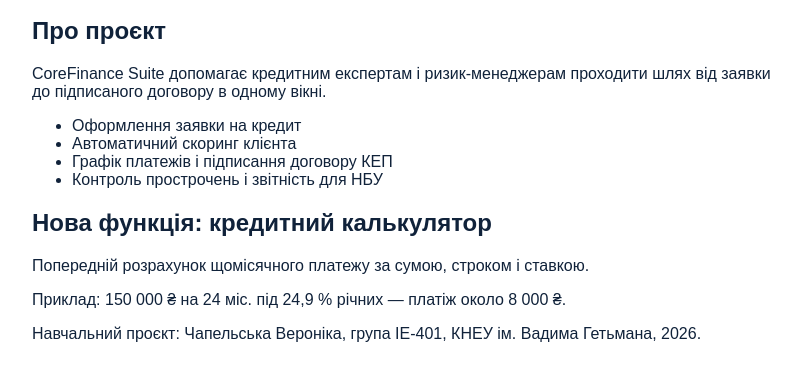
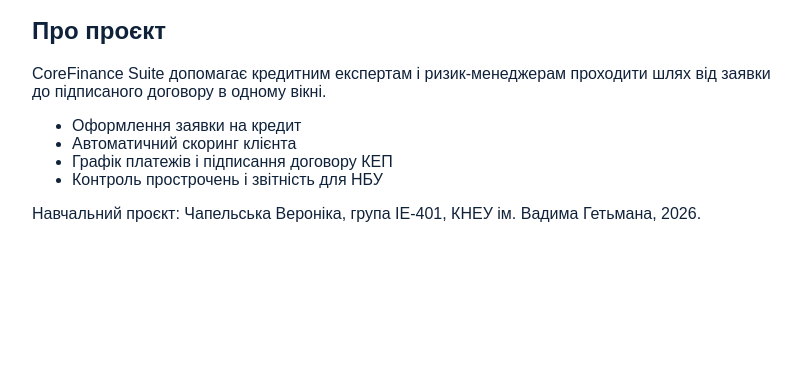
Before and after one commit to veronikachapelska/corefinance-git-web, a plain HTML site: page index.html in a window 1280 px wide. Shown: the part 119-500 px from the top of the page, without its empty margins (228-1029 px from the left). Drawn offline with Linux system fonts and the light colour scheme.

Commit message:
Revert "Add feature section"

```diff
--- a/index.html
+++ b/index.html
@@ -22,12 +22,6 @@
     <li>Контроль прострочень і звітність для НБУ</li>
   </ul>
 
-  <section id="calculator">
-    <h2>Нова функція: кредитний калькулятор</h2>
-    <p>Попередній розрахунок щомісячного платежу за сумою, строком і ставкою.</p>
-    <p>Приклад: 150 000 ₴ на 24 міс. під 24,9 % річних — платіж около 8 000 ₴.</p>
-  </section>
-
   <footer>
     <p>Навчальний проєкт: Чапельська Вероніка, група ІЕ-401, КНЕУ ім. Вадима Гетьмана, 2026.</p>
   </footer>
```
